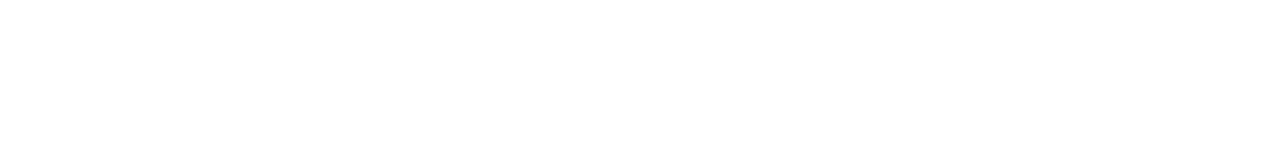
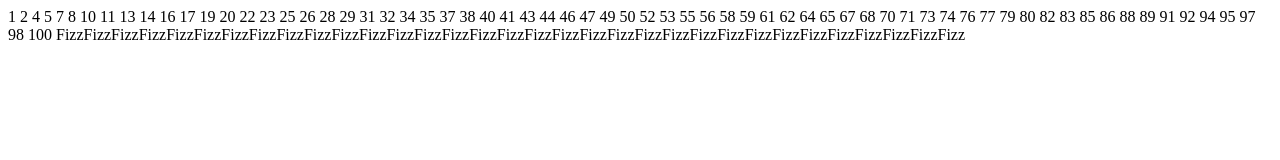
Before and after one commit to aciernoantonio/FizzBuzzDom, a plain HTML site: page index.html in a window 1280 px wide. Drawn offline with Linux system fonts and the light colour scheme.

Commit message:
try print number and multiple of 3

```diff
--- a/assets/js/main.js
+++ b/assets/js/main.js
@@ -0,0 +1,17 @@
+const fizzElement = document.querySelector(".fizz");
+const numbersElement = document.querySelector(".numbers")
+
+
+//stampare in console numeri da 1 a 100
+for (let i = 1; i <= 100; i++) {
+    /* console.log(i); */
+
+
+    if (i % 3 == 0) {
+       /* console.log(fizzElement); */
+       fizzElement.innerHTML += `Fizz`
+
+    } else {
+        numbersElement.innerHTML += `${i} `
+    }
+}
--- a/index.html
+++ b/index.html
@@ -11,6 +11,9 @@
 </head>
 <body>
 
+    <span class="numbers"></span>
+    <span class="fizz"></span>
+
 
     <script src="./assets/js/main.js"></script>
 
```
